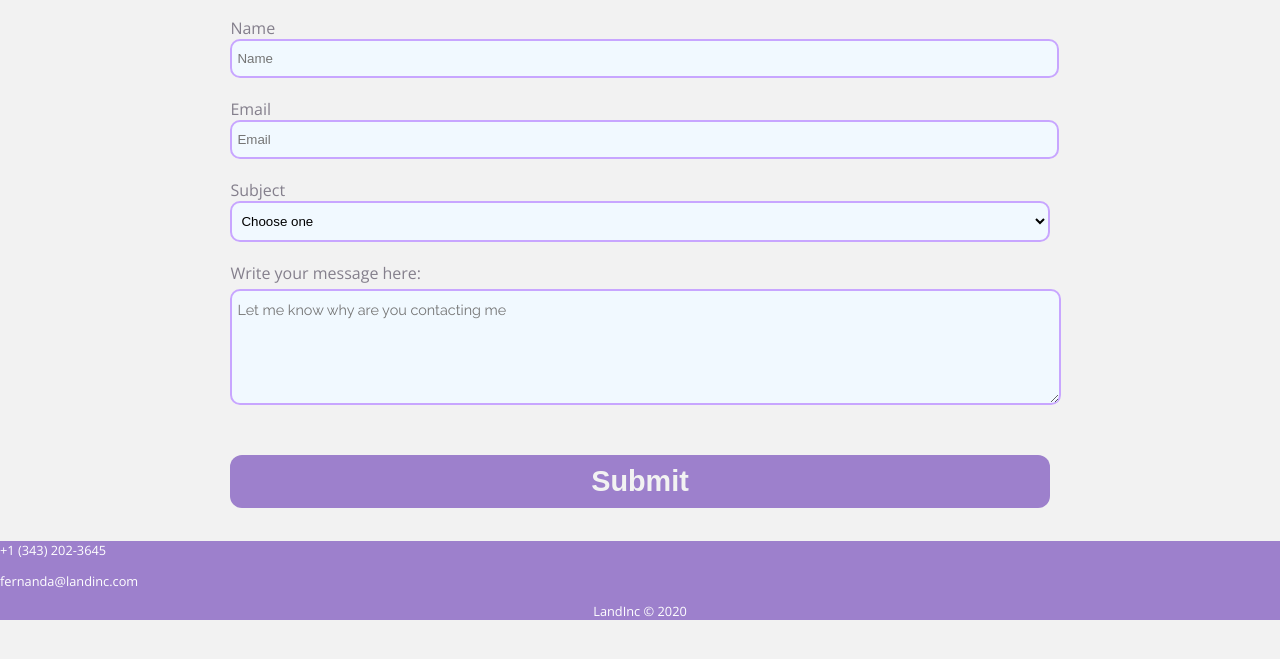
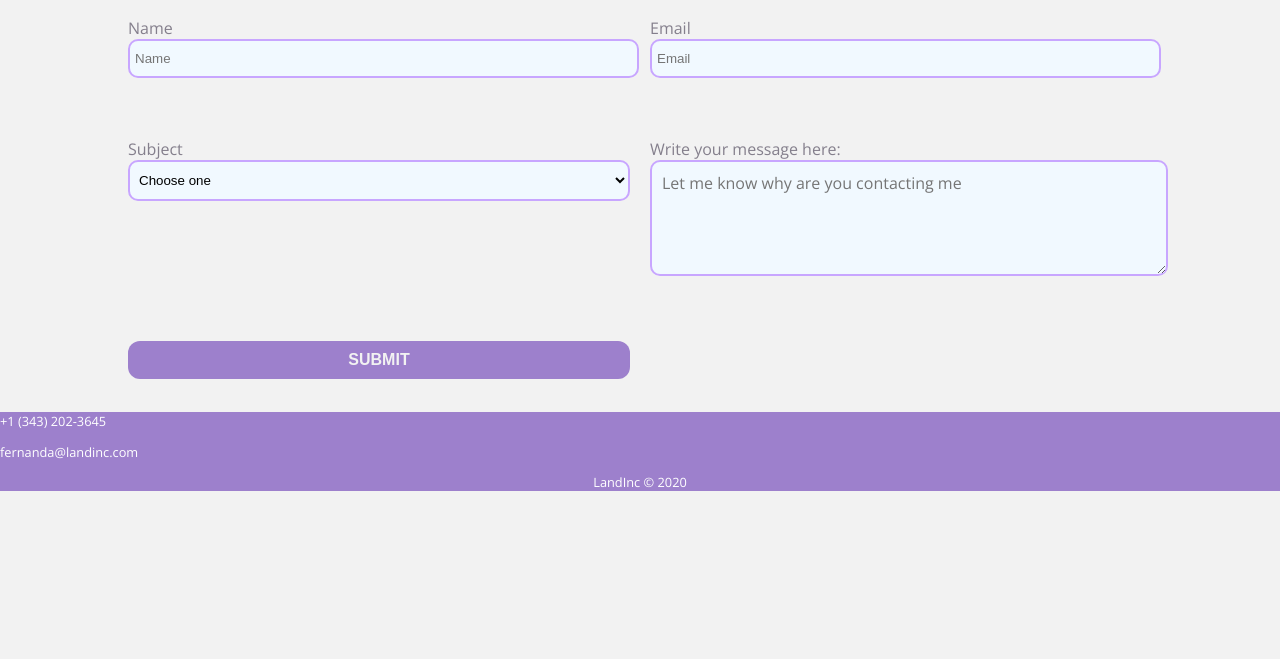
Before and after one commit to fernandalandim/gran0467.github.io, a plain HTML site: page contact.html in a window 1280 px wide. Shown: the part 73-732 px from the top of the page. Drawn offline with nearby package versions, Linux system fonts and the light colour scheme.

Commit message:
The main pages now have their structures and styles. Need minor adjustments

```diff
--- a/contact.html
+++ b/contact.html
@@ -67,8 +67,8 @@
                     <label>Write your message here:</label>
                     <textarea class="message-box" placeholder="Let me know why are you contacting me"></textarea>
                 </div>
-                <a href="#">
-                    <input type="submit" value="Submit" class="submit-button">
+                <a href="#" alert("Thank you for reaching out!")>
+                    <input type="submit" value="SUBMIT" class="submit-button">
                 </a>
             </form>
         </div>
--- a/style.css
+++ b/style.css
@@ -72,8 +72,12 @@ button {
     height: 27px;
     color: #ffffff;
 }
-/* There's no :hover in this menu because it's a mobile version */
 
+#myLinks a:active,
+#myLinks a:hover {
+    color: #ffffff;
+    background-color: #B694EE;
+}
 
 /* Class of Active to show the User in which page he/she is */
 .active {
@@ -121,6 +125,7 @@ section.content-home p {
     justify-content: flex-end;
 }
 
+
 .cards ul {
     display: none;
     /* This will hide the description on each card in the mobile viewport */
@@ -166,6 +171,7 @@ footer {
     background-color: #9D80CC;
     border-radius: 5px;
     text-align: center;
+    cursor: pointer;
 }
 
 .btn a {
@@ -173,6 +179,13 @@ footer {
     color: #ffffff;
     font-size: .6rem;
     font-weight: 600;
+
+}
+
+.btn:active,
+.btn:hover {
+    color: #ffffff;
+    background-color: #B694EE;
 }
 
 /**** CONTENT PAGE ****/
@@ -244,17 +257,19 @@ section.content p {
 /**** CONTACT PAGE ****/
 
 form {
-    width: 80%;
+    width: 100%;
     margin: auto;
 }
 
-form label,
-fieldset input[placeholder],
-fieldset textarea[placeholder] {
+.form-name textarea[placeholder],
+.form-email textarea[placeholder],
+.form-textarea textarea[placeholder] {
     color: #847F8C;
     font-family: 'Open sans', sans-serif;
     font-size: 1rem;
     font-weight: normal;
+    padding-left: 10px;
+    padding-top: 10px;
 }
 
 .form-name,
@@ -267,41 +282,20 @@ fieldset textarea[placeholder] {
 /* Same style for all the boxes */
 .insert-info,
 .dropdown-info,
-textarea.message-box {
+.message-box {
     width: 100%;
     background-color: #F1F9FF;
     border-radius: 10px;
     border: 2px solid #C8A6FF;
 }
 
-.insert-info {
-    padding: 10px 0px 10px 5px;
-}
-
+.insert-info,
 .dropdown-info {
     padding: 10px 0px 10px 5px;
 }
 
-fieldset input[placeholder] {
-    padding-left: 20px;
-}
-
-.form-textarea textarea[placeholder] {
-    padding-left: 5px;
-    padding-top: 10px;
-}
-
 .message-box {
-    width: 100%;
     height: 100px;
-    margin: 5px 0px;
-    background-color: #ffffff;
-    border-radius: 10px;
-    border: none;
-    font-weight: 500;
-    justify-content: stretch;
-    font-family: 'Raleway', sans-serif;
-    font-size: .9rem;
 }
 
 .submit-button {
@@ -313,7 +307,7 @@ fieldset input[placeholder] {
     border-radius: 12px;
     border: none;
     font-weight: 700;
-    font-size: 1.8rem;
+    font-size: 1rem;
     cursor: pointer;
 }
 
@@ -321,13 +315,13 @@ fieldset input[placeholder] {
 .submit-button:link,
 .submit-button:visited {
     color: #f2f2f2;
-    background-color: #3C3B3A;
+    background-color: #9187A0;
 }
 
 .submit-button:active,
 .submit-button:hover {
     color: #ffffff;
-    background-color: #505050;
+    background-color: #B694EE;
 }
 
 /*** Media Queries ***/
@@ -424,6 +418,12 @@ fieldset input[placeholder] {
         align-self: center;
     }
 
+    form {
+        display: grid;
+        grid-template-columns: 1fr 1fr;
+        grid-gap: 20px;
+    }
+
 }
 
 /** DESKTOP - SECOND BREAKPOINT **/
```
